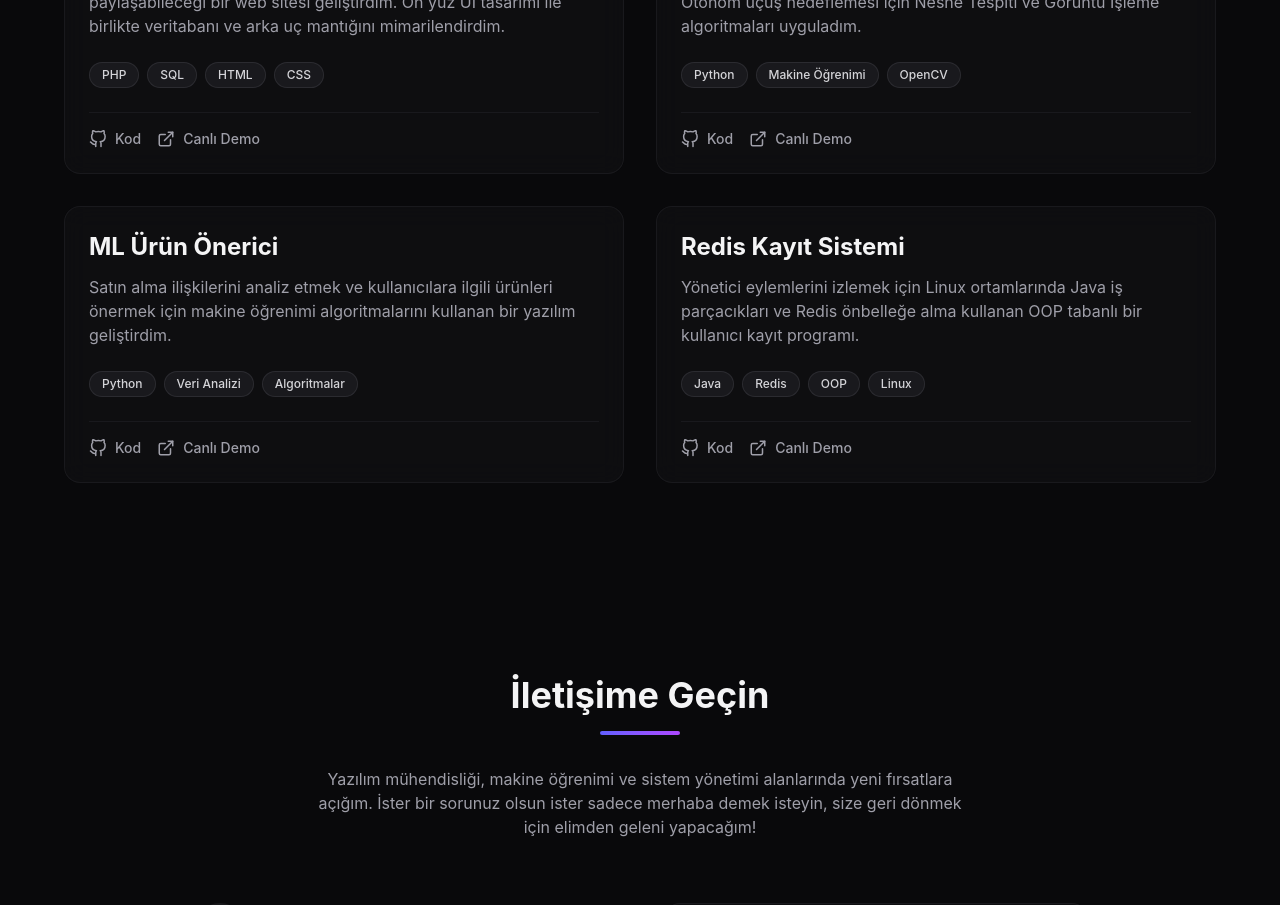
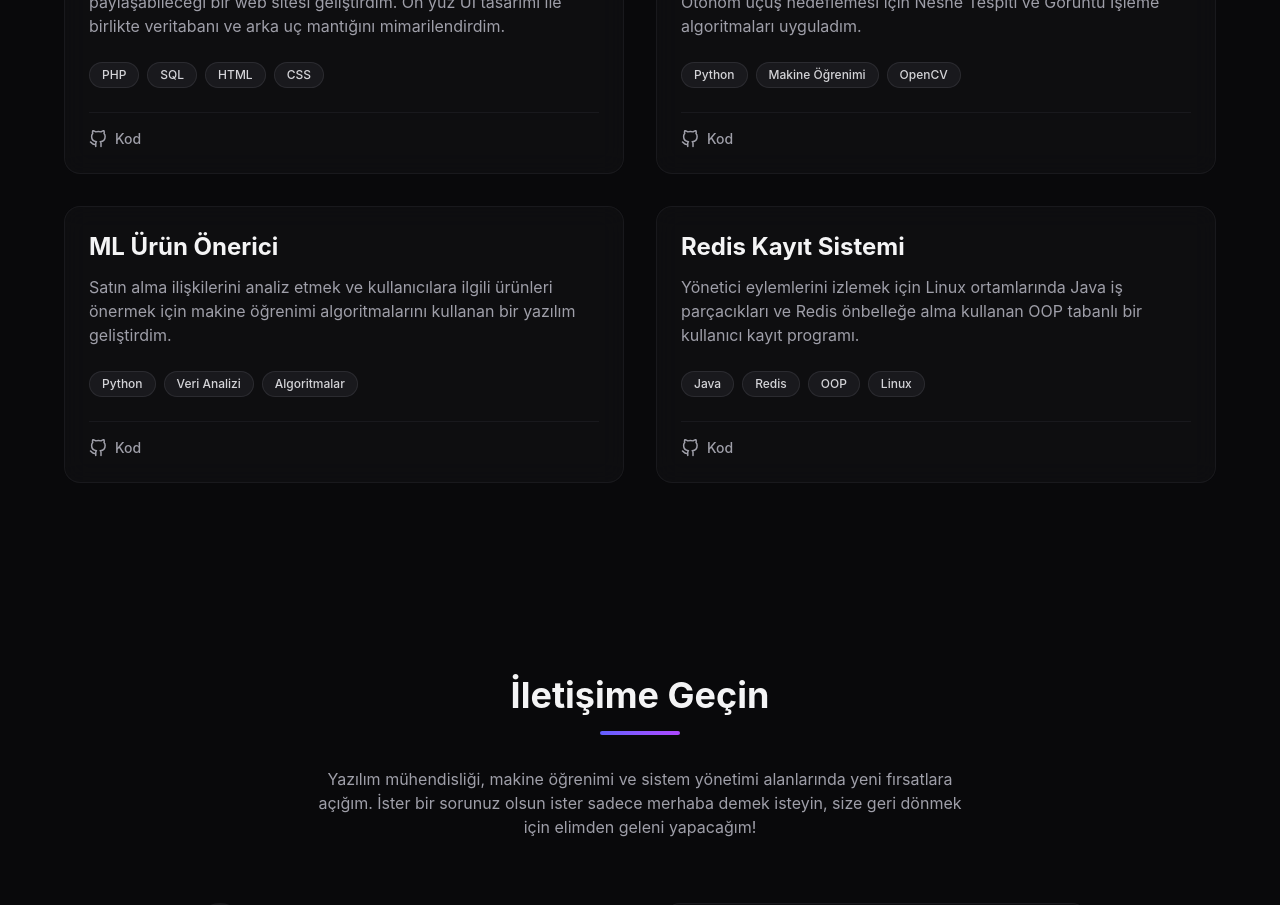
Before and after one commit to dogiergin/PRTFOLYOSITEM, a React (Vite) app: page / in a window 1280 px wide. Shown: the part 2180-3085 px from the top of the page. Built offline with nearby package versions, Linux system fonts and the light colour scheme.

Commit message:
proje butonları  değiştirildi

```diff
--- a/src/components/ProjectCard.jsx
+++ b/src/components/ProjectCard.jsx
@@ -36,9 +36,6 @@ const ProjectCard = ({ project, index }) => {
           <a href="#" target="_blank" rel="noopener noreferrer" className="text-zinc-400 hover:text-white transition-colors flex items-center gap-2 text-sm font-medium">
             <FiGithub size={18} /> {t('projects', 'code')}
           </a>
-          <a href="#" target="_blank" rel="noopener noreferrer" className="text-zinc-400 hover:text-white transition-colors flex items-center gap-2 text-sm font-medium">
-            <FiExternalLink size={18} /> {t('projects', 'demo')}
-          </a>
         </div>
       </div>
     </motion.div>
```
